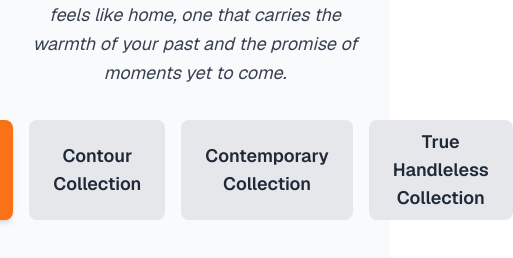
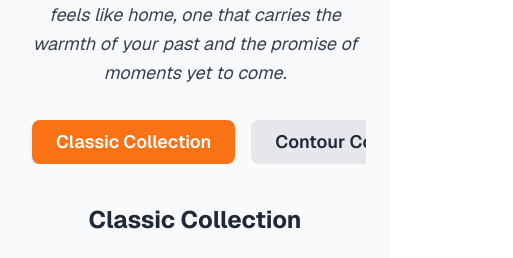
Before and after one commit to Berend123/northshire-kitchens, a Next.js app: page / in a window 390 px wide. Shown: the part 4640-4898 px from the top of the page, 513 px wide, since content can reach past the window. Built offline with nearby package versions, Linux system fonts and the light colour scheme.

Commit message:
Fixed Navbar and resolved Next.js build issues

```diff
--- a/src/components/KitchenCollections.tsx
+++ b/src/components/KitchenCollections.tsx
@@ -67,12 +67,13 @@ export default function KitchenCollections() {
                 Let’s create a kitchen that feels like home, one that carries the warmth of your past and the promise of moments yet to come.
             </p>
 
-            {/* 🔹 Tabs Navigation */}
-            <div className="flex justify-center space-x-4 mt-8">
+            {/* 🔹 Tabs Navigation (Scrollable on Mobile) */}
+            <div className="mt-8 overflow-x-auto">
+                <div className="flex space-x-4 md:justify-center px-2 w-max mx-auto">
                     {Object.keys(collections).map((key) => (
                         <button
                             key={key}
-                        className={`px-6 py-2 text-lg font-semibold rounded-lg transition ${
+                            className={`px-6 py-2 text-lg font-semibold rounded-lg transition whitespace-nowrap ${
                                 activeTab === key
                                     ? "bg-orange-500 text-white shadow-md"
                                     : "bg-gray-200 text-gray-800 hover:bg-gray-300"
@@ -83,6 +84,8 @@ export default function KitchenCollections() {
                         </button>
                     ))}
                 </div>
+            </div>
+
 
             {/* 🔹 Collection Content */}
             <div className="mt-10">
```
Lines whose indentation alone changed are shown as unchanged.
